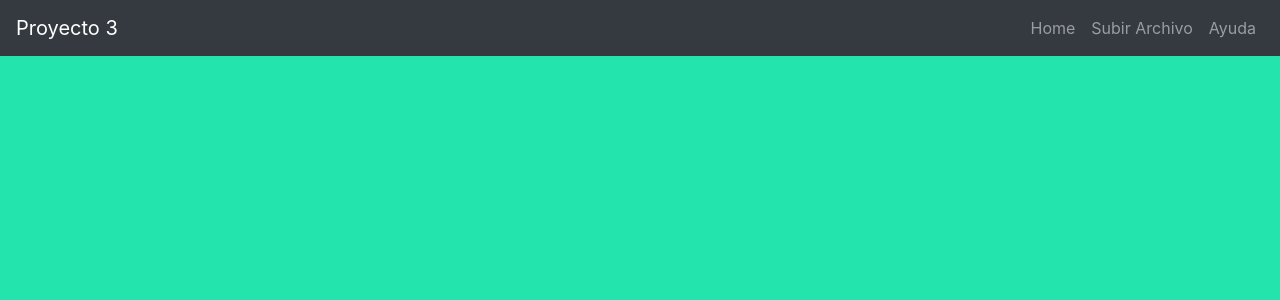
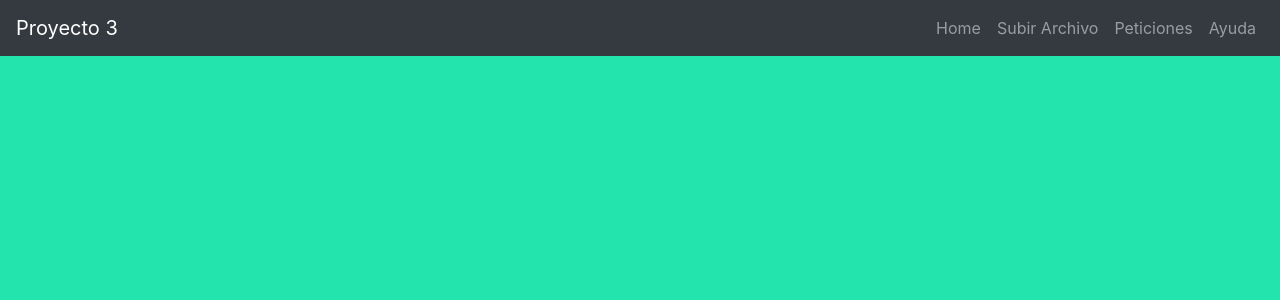
Before and after one commit to guy-devoir/IPC2_Proyecto3_201800632, a Django app: page / in a window 1280 px wide. Shown: the top 300 px of the page. Run offline with Django 3.2, Linux system fonts and the light colour scheme; parts of the project's set-up code (start-up, migrations or seed data) failed here and were passed over.

Commit message:
commit 3

```diff
--- a/app/templates/app/base.html
+++ b/app/templates/app/base.html
@@ -24,6 +24,9 @@
                     <a class="nav-link" href="{% url 'upload' %}">Subir Archivo</a>
                 </li>
                 <li class="nav-item">
+                    <a class ="nav-link" href="{% url 'peticiones' %}">Peticiones</a>
+                </li>
+                <li class="nav-item">
                     <a class="nav-link" href="{% url 'help' %}">Ayuda</a>
                 </li>
             </ul>
@@ -34,7 +37,6 @@
 
         {% endblock %}
     </div>
-
     <script src="https://code.jquery.com/jquery-3.5.1.slim.min.js"
         integrity="sha384-DfXdz2htPH0lsSSs5nCTpuj/zy4C+OGpamoFVy38MVBnE+IbbVYUew+OrCXaRkfj"
         crossorigin="anonymous"></script>
--- /dev/null
+++ b/app/templates/app/peticiones.html
@@ -0,0 +1,4 @@
+{% extends 'app/base.html' %}
+{% block contenedor %}
+
+{% endblock %}
--- a/app/urls.py
+++ b/app/urls.py
@@ -1,10 +1,10 @@
 from django.contrib import admin
 from django.urls import path
-from .views import help_, home, todo_form, upload
+from .views import help_, home, upload, peticiones
 
 urlpatterns = [
     path('', home, name= 'home'),
-    path('todo_form',todo_form, name= 'todo_form'),
     path('upload', upload, name='upload'),
-    path('help', help_, name='help')
+    path('help', help_, name='help'),
+    path('peticiones', peticiones, name='peticiones')
 ]
--- a/app/views.py
+++ b/app/views.py
@@ -15,3 +15,6 @@ def upload(request):
 
 def help_(request):
     return render(request, 'app/help.html')
+
+def peticiones(request):
+    return render(request, 'app/peticiones.html')
```
Also changed, not shown: db.sqlite3 (added).
